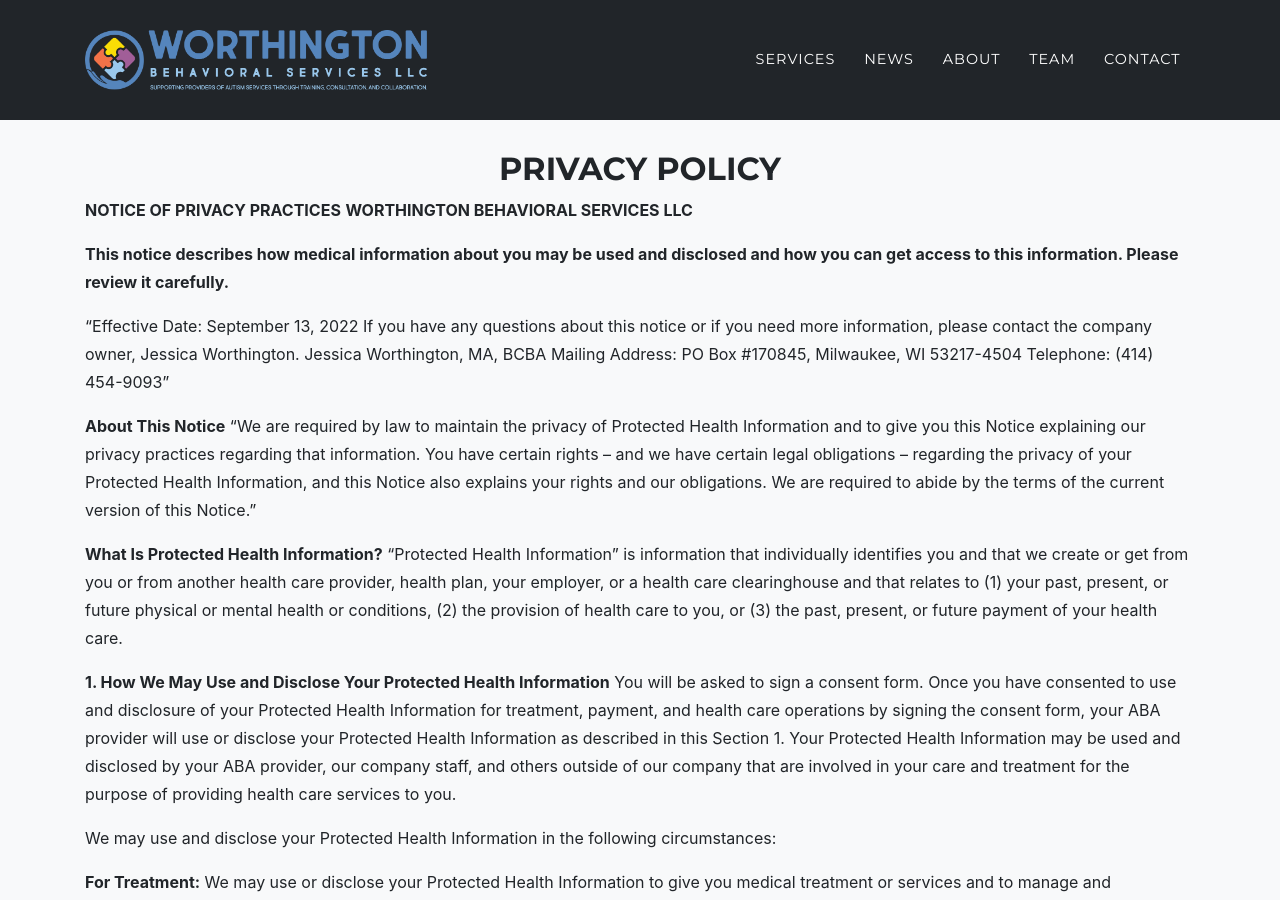
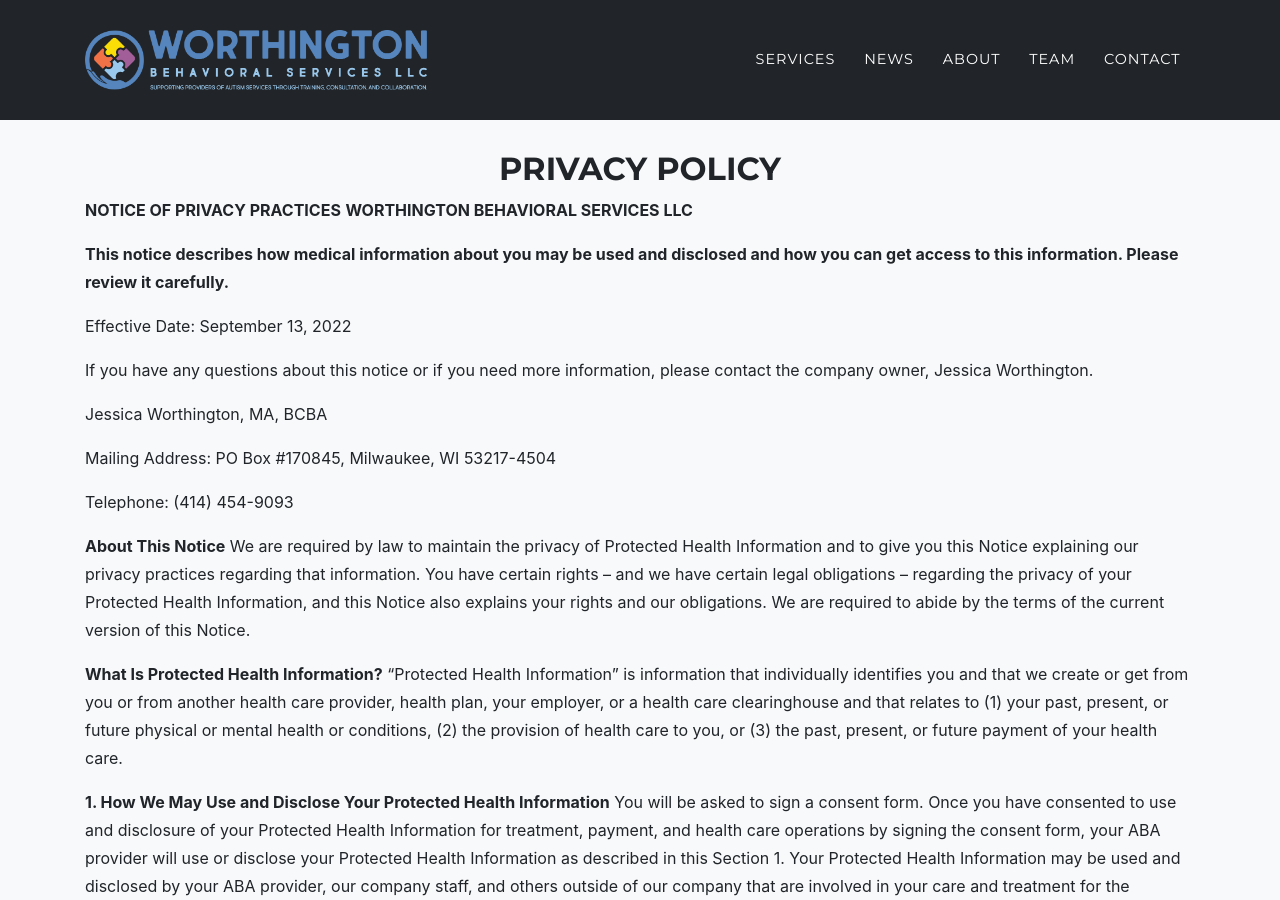
Before and after one commit to wbsllc/website, a Jekyll site: the page built from legal.md, in a window 1280 px wide and 900 px high. Built offline with Jekyll 4.4.1, drawn with Linux system fonts in a browser that asks for light colours; some web fonts are replaced.

```diff
--- a/legal.md
+++ b/legal.md
@@ -13,14 +13,18 @@ background: grey
 
 **This notice describes how medical information about you may be used and disclosed and how you can get access to this information. Please review it carefully.**
 
-"Effective Date: September 13, 2022
+Effective Date: September 13, 2022
+
 If you have any questions about this notice or if you need more information, please contact the company owner, Jessica Worthington.
+
 Jessica Worthington, MA, BCBA
+
 Mailing Address: PO Box #170845, Milwaukee, WI 53217-4504
-Telephone: (414) 454-9093"
+
+Telephone: (414) 454-9093
 
 **About This Notice**
-"We are required by law to maintain the privacy of Protected Health Information and to give you this Notice explaining our privacy practices regarding that information. You have certain rights – and we have certain legal obligations – regarding the privacy of your Protected Health Information, and this Notice also explains your rights and our obligations. We are required to abide by the terms of the current version of this Notice."
+We are required by law to maintain the privacy of Protected Health Information and to give you this Notice explaining our privacy practices regarding that information. You have certain rights – and we have certain legal obligations – regarding the privacy of your Protected Health Information, and this Notice also explains your rights and our obligations. We are required to abide by the terms of the current version of this Notice.
 
 **What Is Protected Health Information?**
 “Protected Health Information” is information that individually identifies you and that we create or get from you or from another health care provider, health plan, your employer, or a health care clearinghouse and that relates to (1) your past, present, or future physical or mental health or conditions, (2) the provision of health care to you, or (3) the past, present, or future payment of your health care.
```
